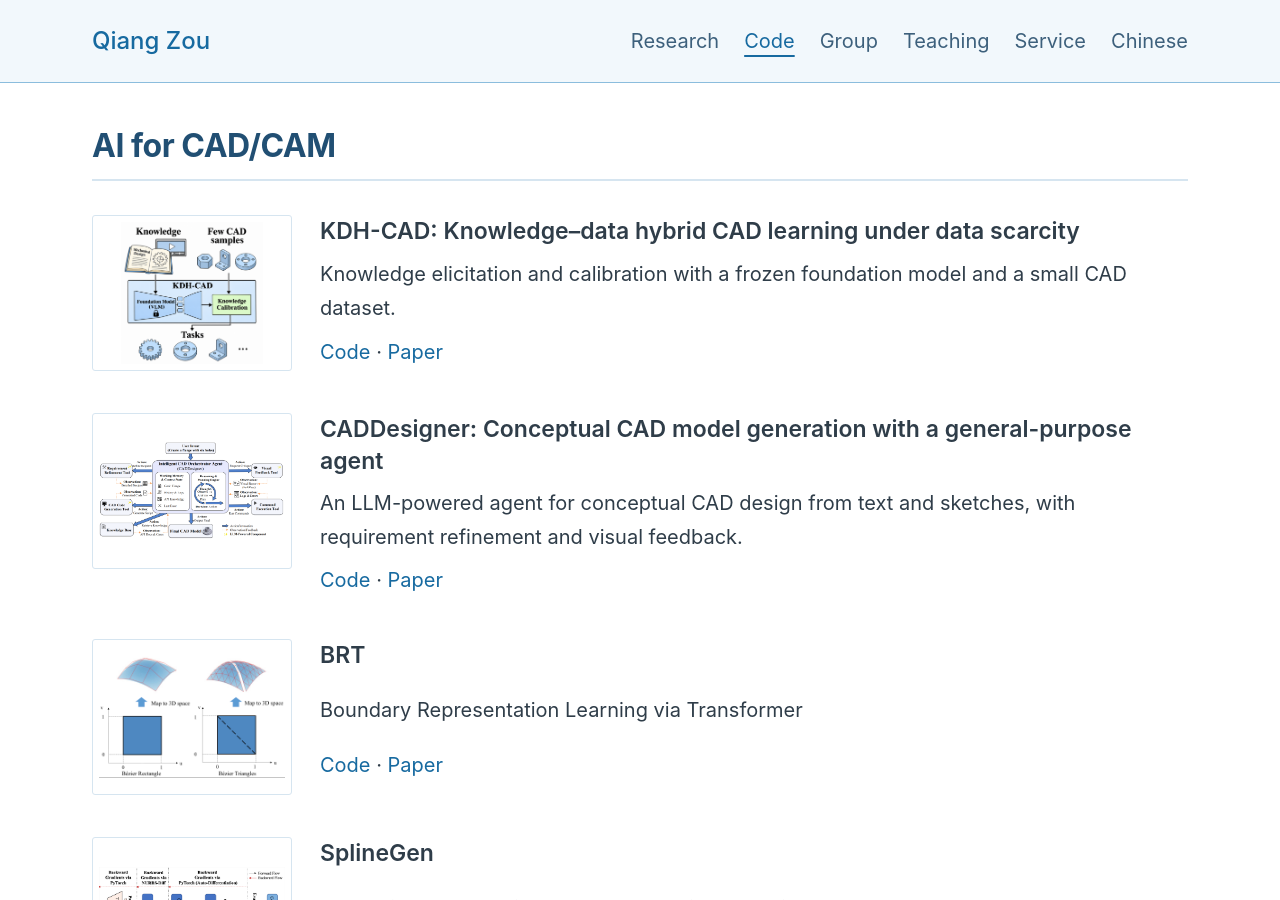
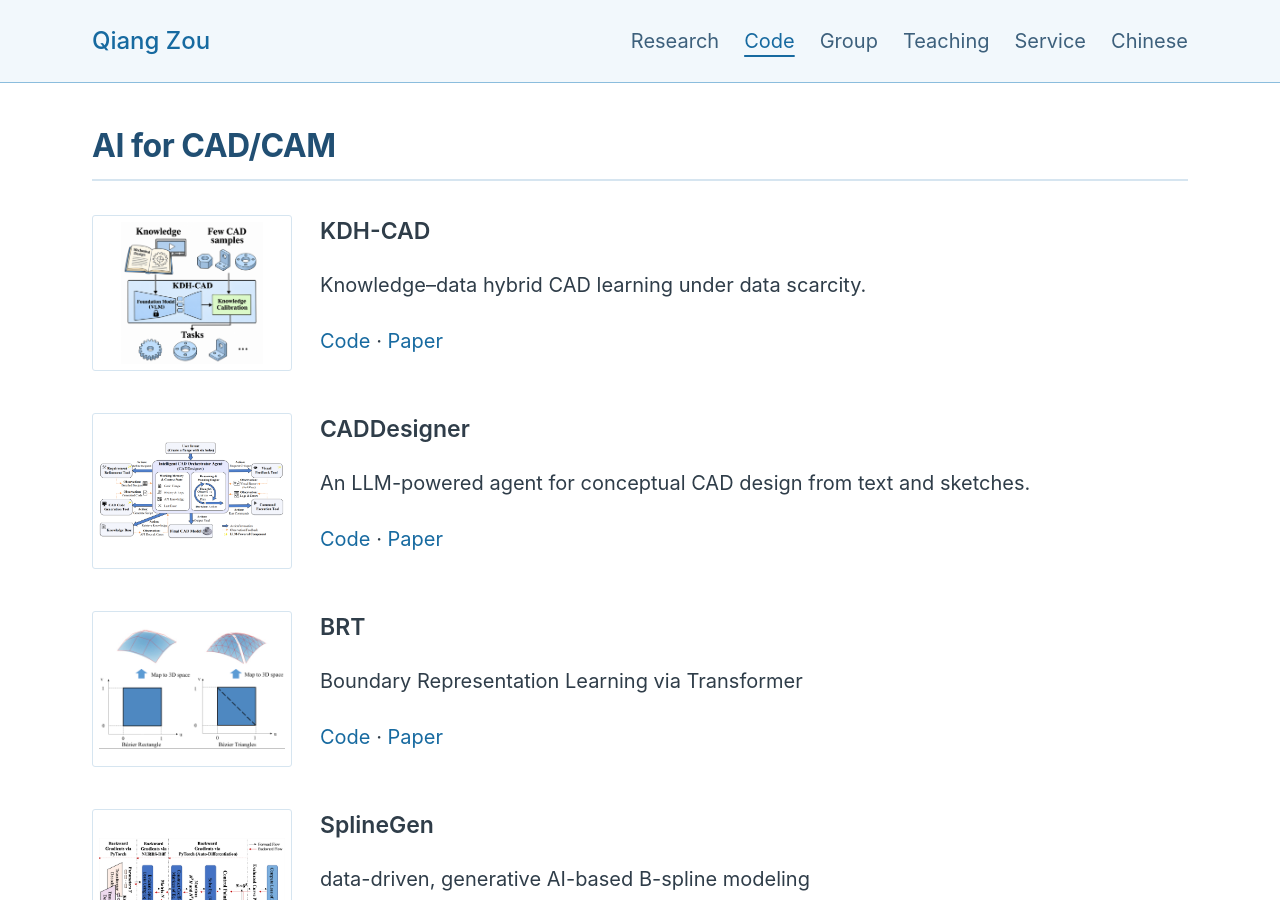
Before and after one commit to Qiang-Zou/Qiang-Zou.github.io, a Jekyll site: the page built from _pages/codes.md, in a window 1280 px wide and 900 px high. Built offline with Jekyll 4.4.1, drawn with Linux system fonts in a browser that asks for light colours.

Commit message:
Update codes.md

```diff
--- a/_pages/codes.md
+++ b/_pages/codes.md
@@ -10,17 +10,17 @@
 
 - [![KDH-CAD research illustration](/images/codes/kdh-cad.png)](/images/codes/kdh-cad.png){: #kdh-cad}
 
-  **KDH-CAD: Knowledge–data hybrid CAD learning under data scarcity**
+  **KDH-CAD**
 
-  Knowledge elicitation and calibration with a frozen foundation model and a small CAD dataset.
+  Knowledge–data hybrid CAD learning under data scarcity.
 
   [Code](https://github.com/Qiang-Zou/KDH-CAD) · [Paper](https://doi.org/10.1016/j.cad.2026.104158)
 
 - [![CADDesigner research illustration](/images/codes/caddesigner.png)](/images/codes/caddesigner.png){: #caddesigner}
 
-  **CADDesigner: Conceptual CAD model generation with a general-purpose agent**
+  **CADDesigner**
 
-  An LLM-powered agent for conceptual CAD design from text and sketches, with requirement refinement and visual feedback.
+  An LLM-powered agent for conceptual CAD design from text and sketches.
 
   [Code](https://github.com/562590763/CADDesigner-Code) · [Paper](https://doi.org/10.1016/j.cad.2026.104087)
 
```
